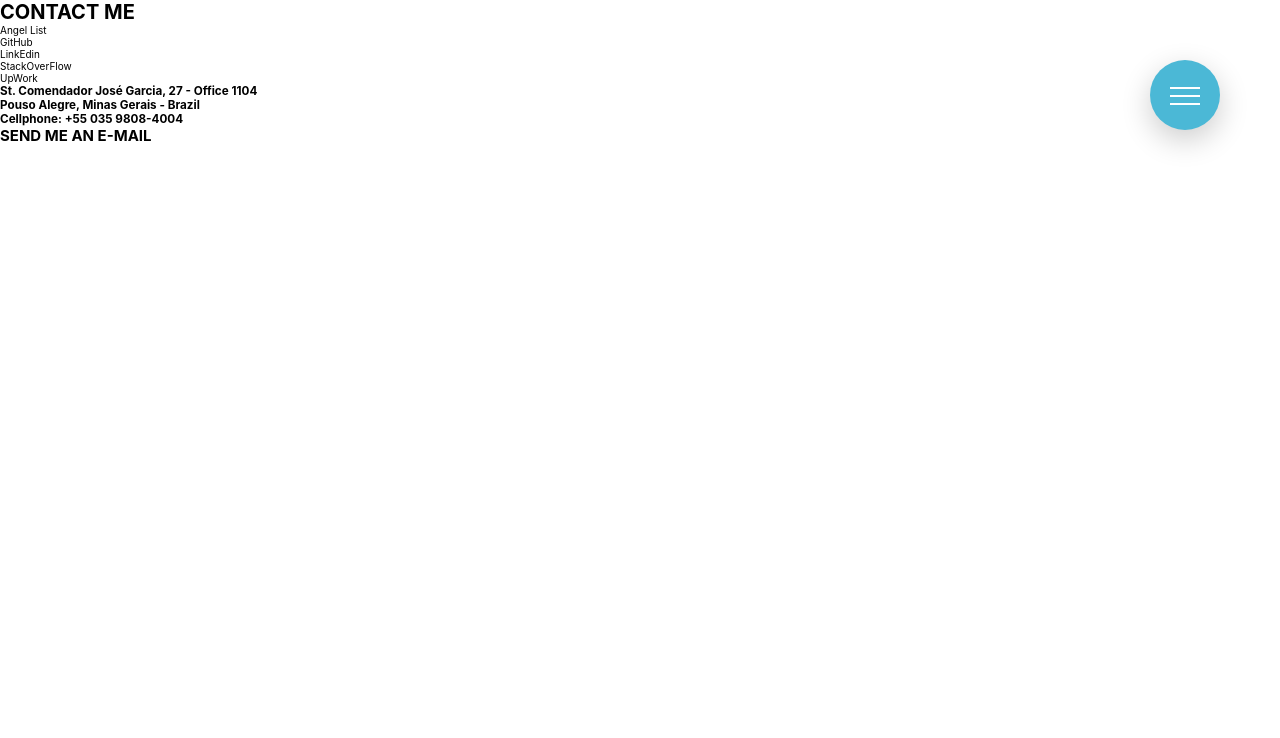
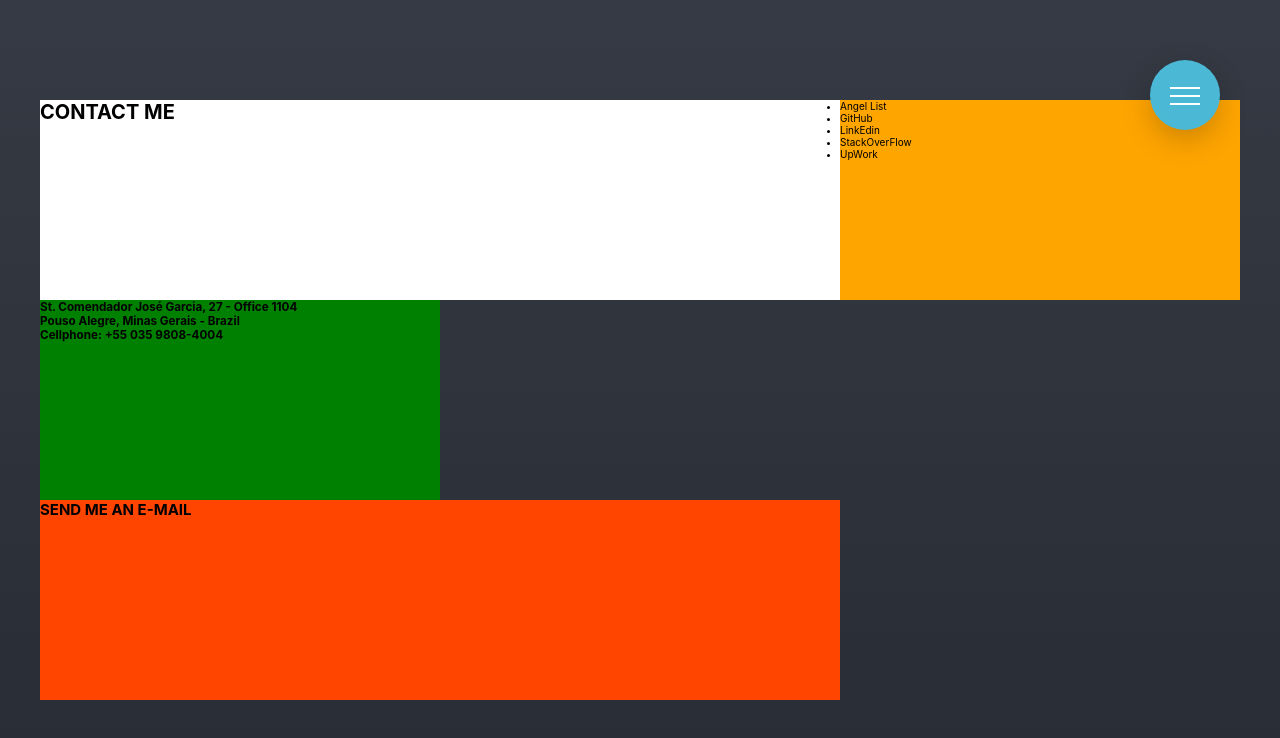
Before and after one commit to HenriqueFadoni/portfolio-2.0, a React (Create React App) app: page /contacts in a window 1280 px wide. Shown: the top 738 px of the page. Built offline with nearby package versions, Linux system fonts and the light colour scheme.

Commit message:
Contact layout

```diff
--- a/src/Pages/Contacts/CallToAction/CallToAction.js
+++ b/src/Pages/Contacts/CallToAction/CallToAction.js
@@ -1,7 +1,7 @@
 import React from 'react';
 
 const CallToAction = () => (
-    <div className="contacts_cta">
+    <div className="contacts__cta">
         <h2>SEND ME AN E-MAIL</h2>
     </div>
 );
--- a/src/sass/main.scss
+++ b/src/sass/main.scss
@@ -22,5 +22,6 @@
 
 // Pages
 
+@import './pages/contacts';
 @import './pages/description';
 @import './pages/introduction';
--- /dev/null
+++ b/src/sass/pages/_contacts.scss
@@ -0,0 +1,36 @@
+.contacts {
+    &__container {
+        height: 100vh;
+        width: 100%;
+        background-image: linear-gradient(to top, $color-primary, $color-primary-dark);
+
+        display: grid;
+        grid-template-columns: repeat(auto-fit, minmax(min-content, 40rem));
+        grid-template-rows: repeat(auto-fit, minmax(min-content, 20rem));
+
+        justify-content: center;
+        align-content: center;
+    }
+
+    &__title {
+        grid-column: 1 / span 2;
+        grid-row: 1 / 2;
+
+        background-color: #fff;
+    }
+
+    &__social {
+        background-color: orange;
+    }
+
+    &__address {
+        background-color: green;
+    }
+
+    &__cta {
+        grid-column: 1 / span 2;
+        grid-row: 3 / 4;
+
+        background-color: orangered;
+    }
+}
```
